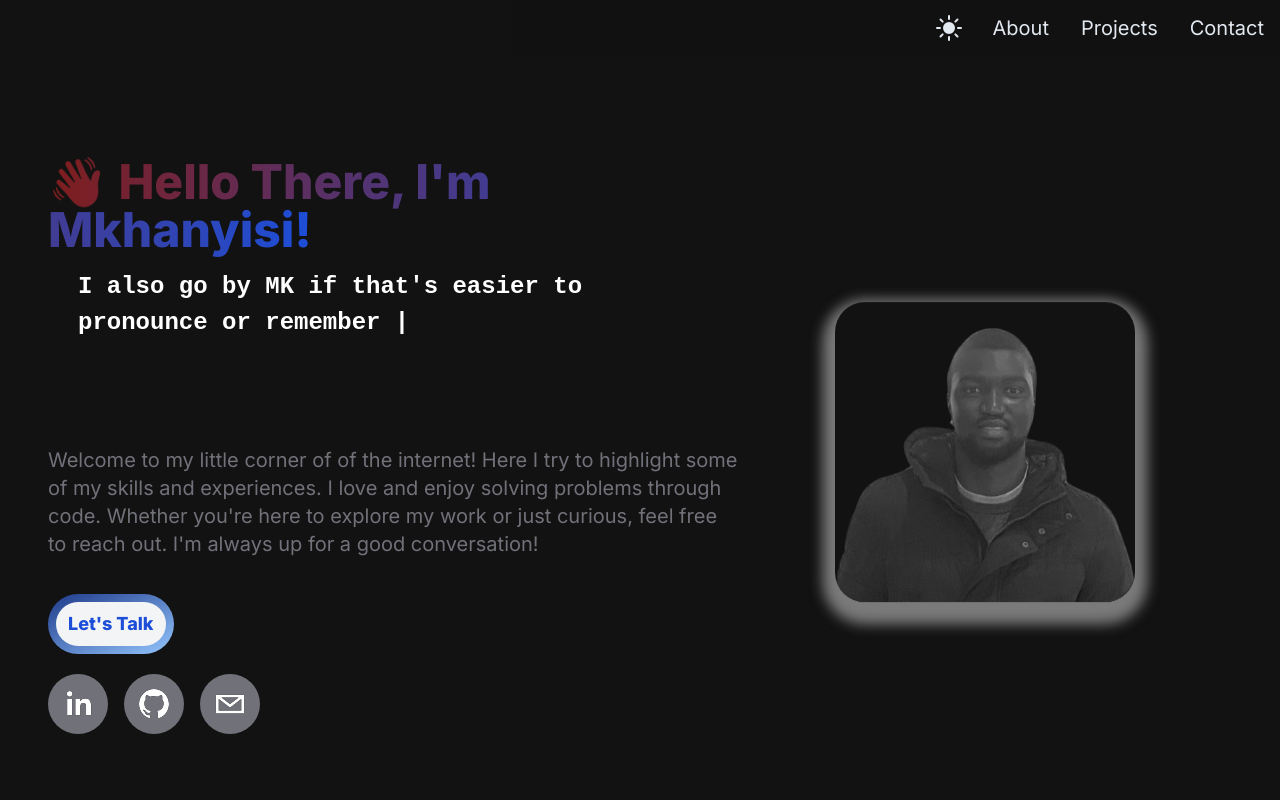
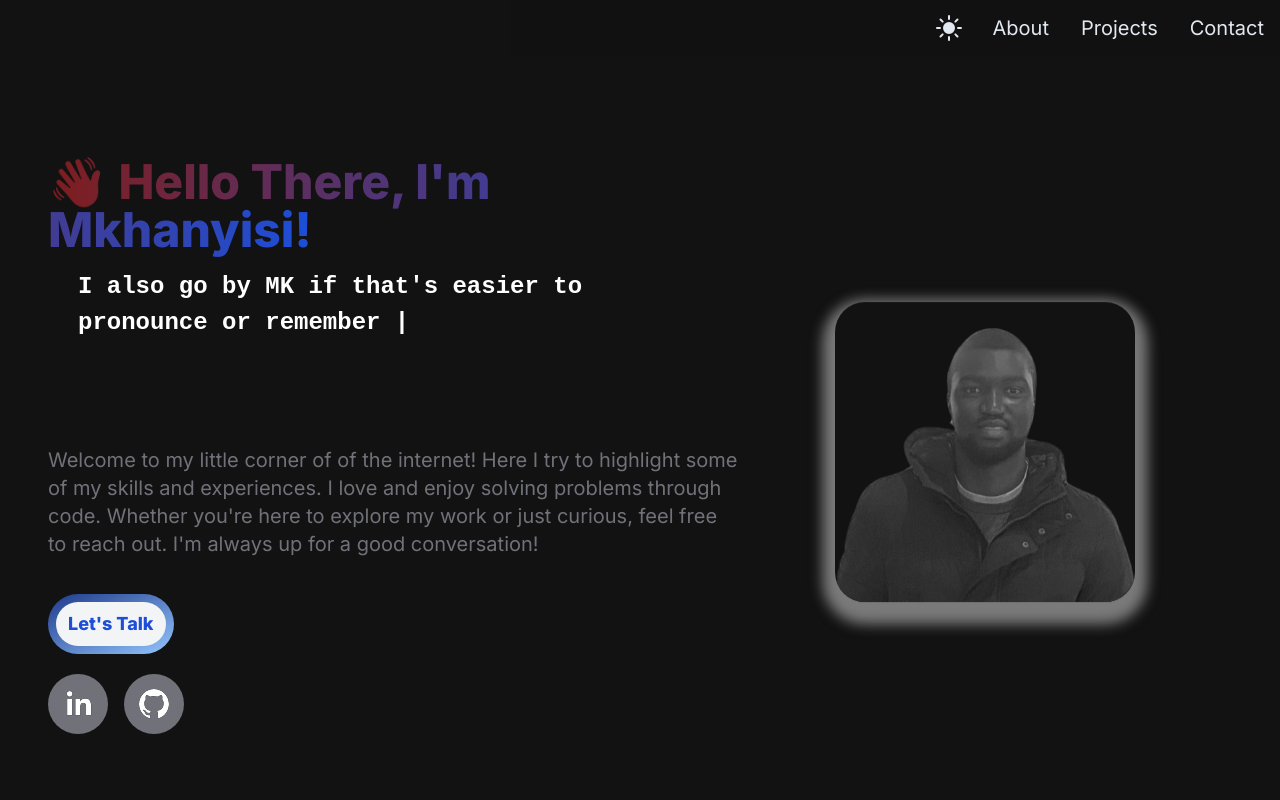
Before and after one commit to mkhanyisig/personal-portfolio, a Next.js app: page / in a window 1280 px wide. Shown: the top 800 px of the page. Built offline with nearby package versions, Linux system fonts and the light colour scheme.

Commit message:
remove mail icon

```diff
--- a/src/app/components/HeroSection.jsx
+++ b/src/app/components/HeroSection.jsx
@@ -109,15 +109,6 @@ const HeroSection = ({ isBackgroundDark, forceUpdateKey }) => {
                 onMouseLeave={() => setIsGitHubHovered(false)}
                 style={{ height: 60, width: 60 }}
               />
-              <SocialIcon
-                url="mailto:mkhanyisi.g@gmail.com"
-                bgColor="#71717a"
-                fgColor={isEmailHovered ? "#0077cc" : "#fff"}
-                className="social-icon"
-                onMouseEnter={() => setIsEmailHovered(true)}
-                onMouseLeave={() => setIsEmailHovered(false)}
-                style={{ height: 60, width: 60 }}
-              />
             </div>
           </div>
         </div>
```
